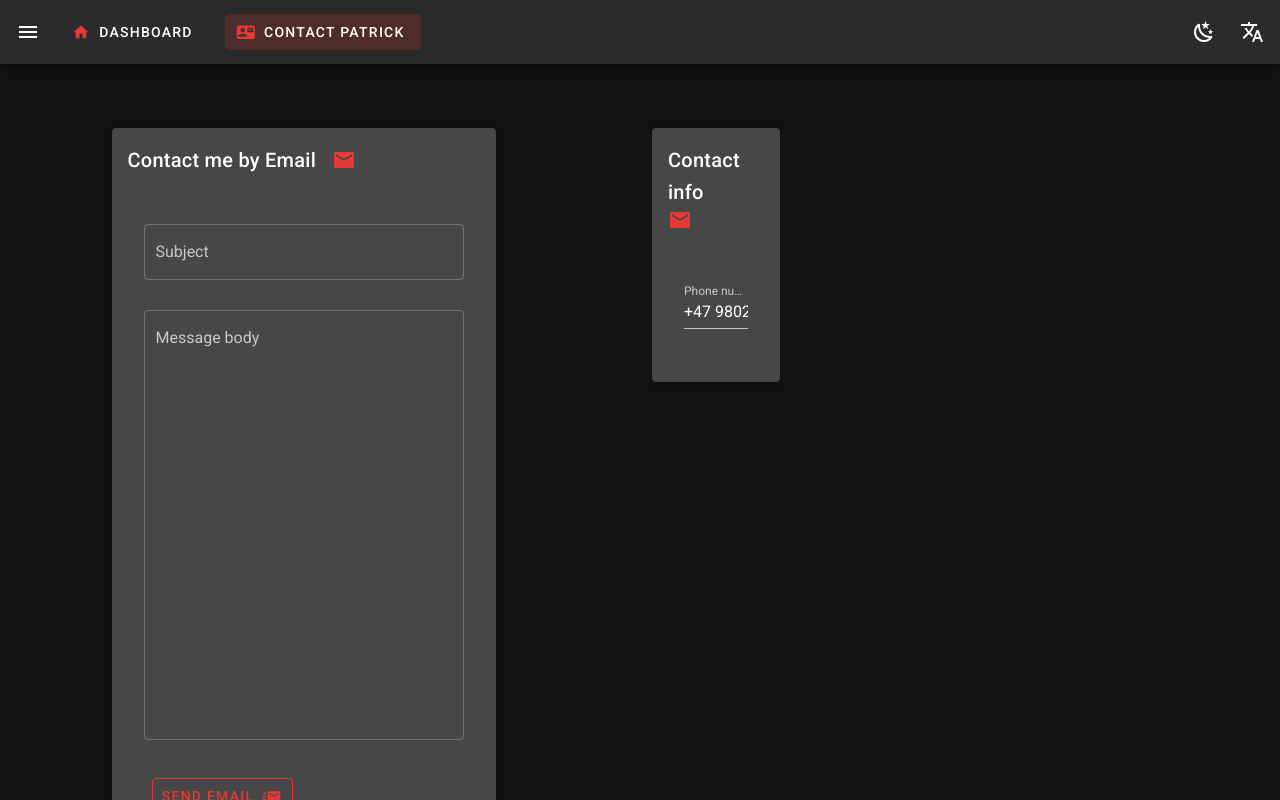
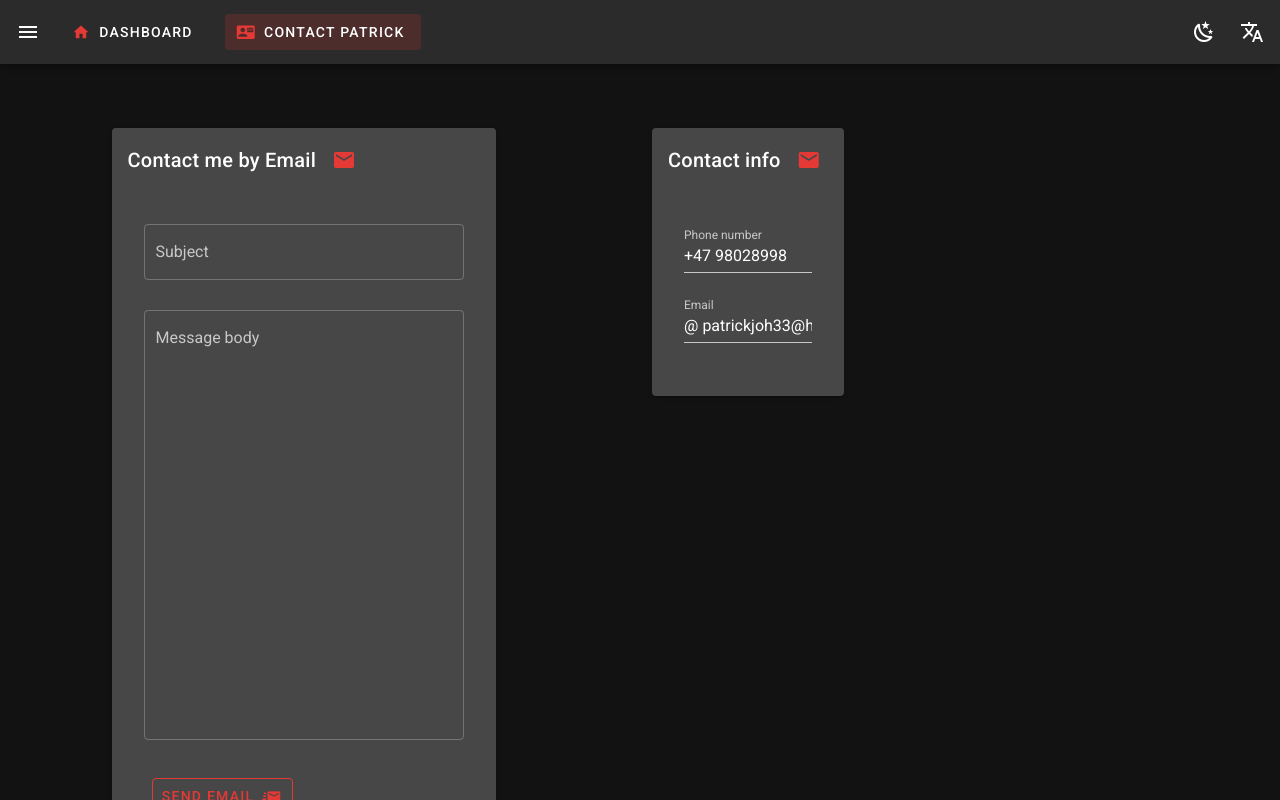
Before and after one commit to spels47/DigitalCV, a Vue app: page /contact in a window 1280 px wide. Built offline with nearby package versions, Linux system fonts and the light colour scheme.

Commit message:
Update Contact.vue

```diff
--- a/src/views/Contact.vue
+++ b/src/views/Contact.vue
@@ -14,10 +14,11 @@
         </v-card>
       </v-col>
       <v-col>
-        <v-card width="10vw" color="cardbg">
+        <v-card width="15vw" color="cardbg">
           <v-card-title class="title"><span class="pr-4">Contact info</span> <v-icon color="primary">mdi-email</v-icon></v-card-title>
           <div class="pa-8">
-            <v-text-field label="Phone number" color="secondary" prefix="+47" readonly @click="clickPhone()" :value="phone"></v-text-field>
+            <v-text-field label="Phone number" color="secondary" prefix="+47" persistent-hint :hint="copiedPhone ? 'copied to clipboard!' : ''" readonly @click="clickPhone()" :value="phone"></v-text-field>
+            <v-text-field label="Email" color="secondary" prefix="@" persistent-hint :hint="copiedEmail ? 'copied to clipboard!' : ''" readonly @click="clickEmail()" :value="email"></v-text-field>
           </div>
         </v-card>
       </v-col>
@@ -35,19 +36,36 @@
       return {
         subject: "",
         body: "",
-        phone: "98028998"
+        phone: "98028998",
+        email: "patrickjoh33@hotmail.com",
+        copiedEmail: false,
+        copiedPhone: false,
+        copyPhoneTimeout: null,
+        copyEmailTimeout: null,
       }
     },
     methods: {
       sendEmail(){
-        var email = "patrickjoh33@hotmail.com";
-        var link = `mailto:${email}?subject=${encodeURIComponent(this.subject)}&body=${encodeURIComponent(this.body)}`;
+        var link = `mailto:${this.email}?subject=${encodeURIComponent(this.subject)}&body=${encodeURIComponent(this.body)}`;
         console.log("link:", link);
         window.location.href = link;
       },
       clickPhone(){
+        this.copiedPhone = true;
+        clearTimeout(this.copyPhoneTimeout);
         navigator.clipboard.writeText(this.phone);
+        this.copyPhoneTimeout = setTimeout(() => {
+          this.copiedPhone = false;
+        }, 3000);
         window.location.href = "tel:" + this.phone
+      },
+      clickEmail(){
+        this.copiedEmail = true;
+        clearTimeout(this.copyEmailTimeout);
+        navigator.clipboard.writeText(this.email);
+        this.copyEmailTimeout = setTimeout(() => {
+          this.copiedEmail = false;
+        }, 3000);
       }
     },
     computed: {
```
